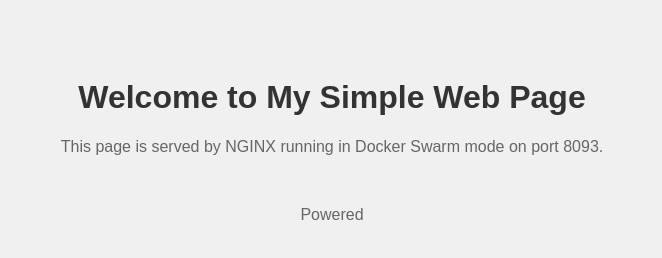
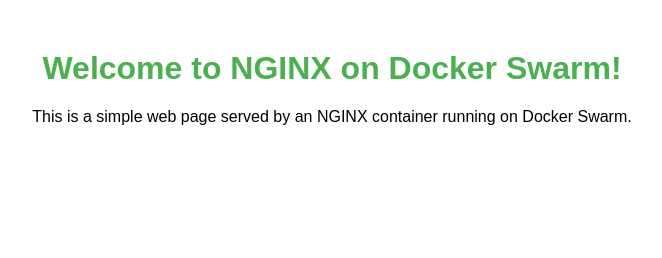
Before and after one commit to edisaputroo/docker-nginx, a plain HTML site: page index.html in a window 1280 px wide. Shown: the whole page, without its empty margins (308-970 px from the left). Drawn offline with Linux system fonts and the light colour scheme.

Commit message:
project 2 rev 2

```diff
--- a/index.html
+++ b/index.html
@@ -7,25 +7,16 @@
     <style>
         body {
             font-family: Arial, sans-serif;
-            background-color: #f0f0f0;
             text-align: center;
-            padding-top: 50px;
+            margin-top: 50px;
         }
         h1 {
-            color: #333;
-        }
-        p {
-            color: #666;
-        }
-        footer {
-            margin-top: 50px;
-            color: #999;
+            color: #4CAF50;
         }
     </style>
 </head>
 <body>
-    <h1>Welcome to My Simple Web Page</h1>
-    <p>This page is served by NGINX running in Docker Swarm mode on port 8093.</p>
-
-    <footer>
-        <p>Powered
+    <h1>Welcome to NGINX on Docker Swarm!</h1>
+    <p>This is a simple web page served by an NGINX container running on Docker Swarm.</p>
+</body>
+</html>
```
Also changed, not shown: 1 other file.
